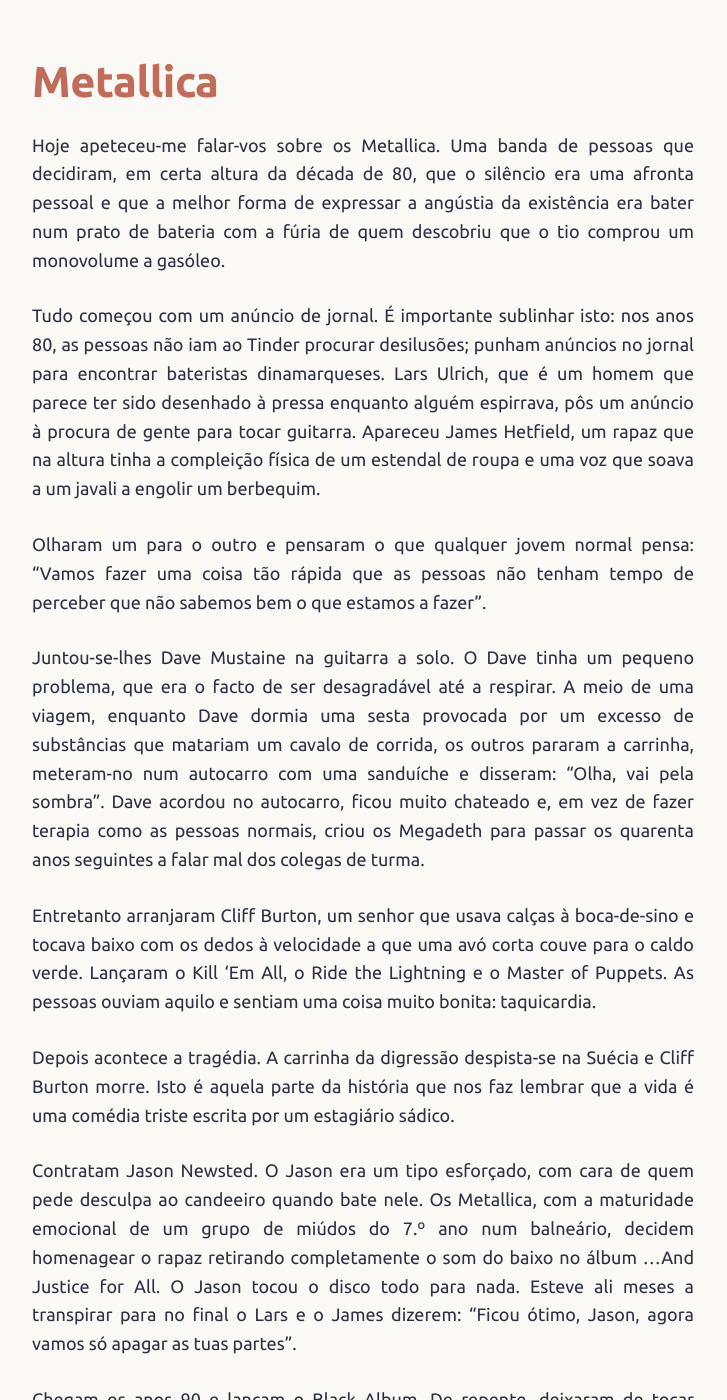
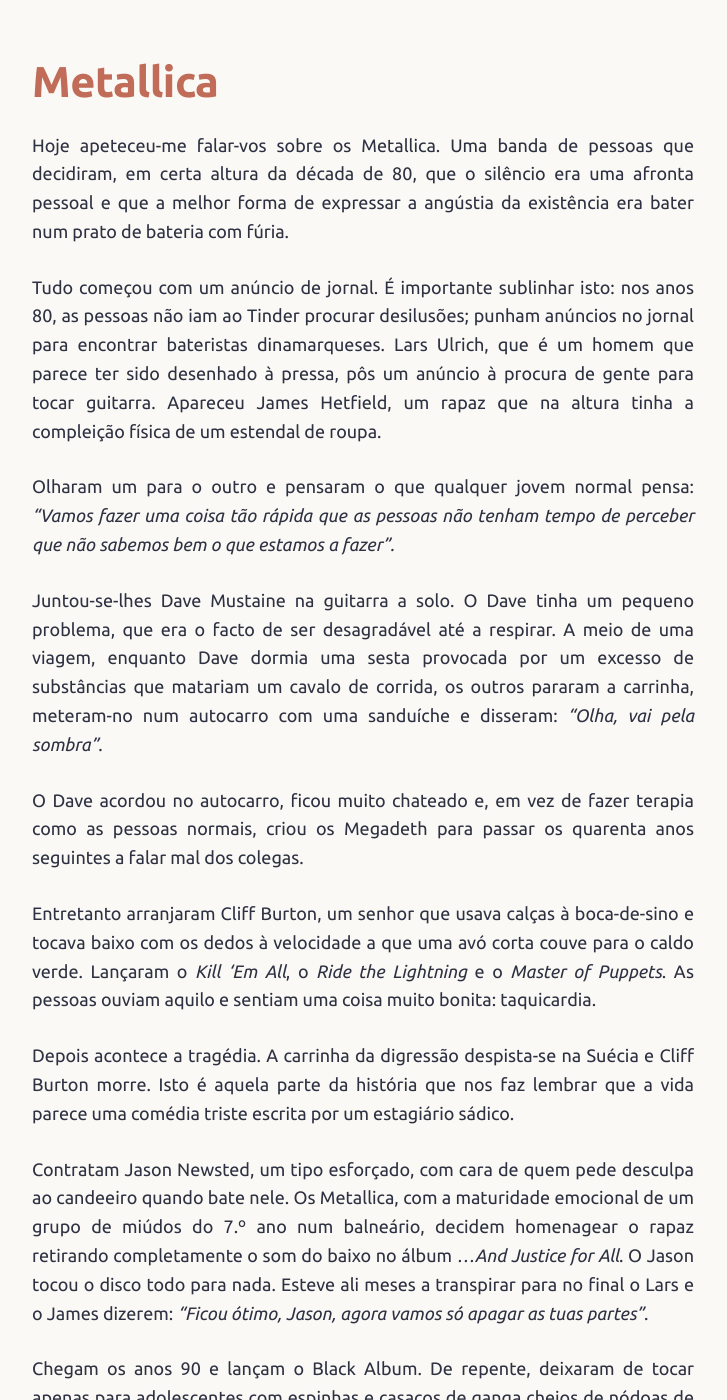
Before and after one commit to joaquim-capitao/musica, a Jekyll site: the page built from artistas/metallica.md, in a window 1280 px wide and 1400 px high. Shown: the whole window, without its empty margins (277-1004 px from the left). Built offline with Jekyll 4.4.1, drawn with Linux system fonts in a browser that asks for light colours; our own code applies the rules of GitHub Pages for plain Markdown files; some of the changed text lies outside the part shown.

Commit message:
Refine Metallica article text and formatting
Updated the text to improve clarity and formatting, including italicizing and bolding certain phrases for emphasis.

```diff
--- a/artistas/metallica.md
+++ b/artistas/metallica.md
@@ -1,27 +1,31 @@
 # Metallica
 
 
-Hoje apeteceu-me falar-vos sobre os Metallica. Uma banda de pessoas que decidiram, em certa altura da década de 80, que o silêncio era uma afronta pessoal e que a melhor forma de expressar a angústia da existência era bater num prato de bateria com a fúria de quem descobriu que o tio comprou um monovolume a gasóleo.
+Hoje apeteceu-me falar-vos sobre os Metallica. Uma banda de pessoas que decidiram, em certa altura da década de 80, que o silêncio era uma afronta pessoal e que a melhor forma de expressar a angústia da existência era bater num prato de bateria com fúria.
 
-Tudo começou com um anúncio de jornal. É importante sublinhar isto: nos anos 80, as pessoas não iam ao Tinder procurar desilusões; punham anúncios no jornal para encontrar bateristas dinamarqueses. Lars Ulrich, que é um homem que parece ter sido desenhado à pressa enquanto alguém espirrava, pôs um anúncio à procura de gente para tocar guitarra. Apareceu James Hetfield, um rapaz que na altura tinha a compleição física de um estendal de roupa e uma voz que soava a um javali a engolir um berbequim.
+Tudo começou com um anúncio de jornal. É importante sublinhar isto: nos anos 80, as pessoas não iam ao Tinder procurar desilusões; punham anúncios no jornal para encontrar bateristas dinamarqueses. Lars Ulrich, que é um homem que parece ter sido desenhado à pressa, pôs um anúncio à procura de gente para tocar guitarra. Apareceu James Hetfield, um rapaz que na altura tinha a compleição física de um estendal de roupa.
 
-Olharam um para o outro e pensaram o que qualquer jovem normal pensa: "Vamos fazer uma coisa tão rápida que as pessoas não tenham tempo de perceber que não sabemos bem o que estamos a fazer".
+Olharam um para o outro e pensaram o que qualquer jovem normal pensa: *"Vamos fazer uma coisa tão rápida que as pessoas não tenham tempo de perceber que não sabemos bem o que estamos a fazer".*
 
-Juntou-se-lhes Dave Mustaine na guitarra a solo. O Dave tinha um pequeno problema, que era o facto de ser desagradável até a respirar. A meio de uma viagem, enquanto Dave dormia uma sesta provocada por um excesso de substâncias que matariam um cavalo de corrida, os outros pararam a carrinha, meteram-no num autocarro com uma sanduíche e disseram: "Olha, vai pela sombra". Dave acordou no autocarro, ficou muito chateado e, em vez de fazer terapia como as pessoas normais, criou os Megadeth para passar os quarenta anos seguintes a falar mal dos colegas de turma.
+Juntou-se-lhes Dave Mustaine na guitarra a solo. O Dave tinha um pequeno problema, que era o facto de ser desagradável até a respirar. A meio de uma viagem, enquanto Dave dormia uma sesta provocada por um excesso de substâncias que matariam um cavalo de corrida, os outros pararam a carrinha, meteram-no num autocarro com uma sanduíche e disseram: *"Olha, vai pela sombra"*.
 
-Entretanto arranjaram Cliff Burton, um senhor que usava calças à boca-de-sino e tocava baixo com os dedos à velocidade a que uma avó corta couve para o caldo verde. Lançaram o Kill 'Em All, o Ride the Lightning e o Master of Puppets. As pessoas ouviam aquilo e sentiam uma coisa muito bonita: taquicardia.
+O Dave acordou no autocarro, ficou muito chateado e, em vez de fazer terapia como as pessoas normais, criou os Megadeth para passar os quarenta anos seguintes a falar mal dos colegas.
 
-Depois acontece a tragédia. A carrinha da digressão despista-se na Suécia e Cliff Burton morre. Isto é aquela parte da história que nos faz lembrar que a vida é uma comédia triste escrita por um estagiário sádico.
+Entretanto arranjaram Cliff Burton, um senhor que usava calças à boca-de-sino e tocava baixo com os dedos à velocidade a que uma avó corta couve para o caldo verde. Lançaram o *Kill 'Em All*, o *Ride the Lightning* e o *Master of Puppets*. As pessoas ouviam aquilo e sentiam uma coisa muito bonita: taquicardia.
 
-Contratam Jason Newsted. O Jason era um tipo esforçado, com cara de quem pede desculpa ao candeeiro quando bate nele. Os Metallica, com a maturidade emocional de um grupo de miúdos do 7.º ano num balneário, decidem homenagear o rapaz retirando completamente o som do baixo no álbum ...And Justice for All. O Jason tocou o disco todo para nada. Esteve ali meses a transpirar para no final o Lars e o James dizerem: "Ficou ótimo, Jason, agora vamos só apagar as tuas partes".
+Depois acontece a tragédia. A carrinha da digressão despista-se na Suécia e Cliff Burton morre. Isto é aquela parte da história que nos faz lembrar que a vida parece uma comédia triste escrita por um estagiário sádico.
+
+Contratam Jason Newsted, um tipo esforçado, com cara de quem pede desculpa ao candeeiro quando bate nele. Os Metallica, com a maturidade emocional de um grupo de miúdos do 7.º ano num balneário, decidem homenagear o rapaz retirando completamente o som do baixo no álbum *...And Justice for All*. O Jason tocou o disco todo para nada. Esteve ali meses a transpirar para no final o Lars e o James dizerem: *"Ficou ótimo, Jason, agora vamos só apagar as tuas partes"*.
 
 Chegam os anos 90 e lançam o Black Album. De repente, deixaram de tocar apenas para adolescentes com espinhas e casacos de ganga cheios de nódoas de rissol, e passaram a tocar para o seu primo que trabalha numa seguradora e acha que "Enter Sandman" é uma canção ótima para ouvir no trânsito da Segunda Circular. Ficaram milionários. Cortaram o cabelo. Fizeram o Load e o Reload, e os fãs mais radicais sentiram-se tão traídos como se a mãe lhes tivesse confessado que afinal gosta mais do cão.
 
-Mais tarde, o Lars Ulrich descobriu a Internet e o Napster. E não gostou. Ficou muito ofendido por as pessoas descarregarem mp3 com a qualidade de uma chamada de telefone fixo gravada numa cassete de vídeo, e foi para o tribunal queixar-se de que os estudantes universitários lhe estavam a roubar o ouro das torneiras da casa de banho dos hóspedes.
+![](https://i.makeagif.com/media/9-12-2015/9uvN7X.gif)
 
-Houve ainda um documentário fascinante onde se vê quatro multimilionários a pagar a um terapeuta de camisola de gola alta para aprenderem a dizer "o que tu fizeste magoou os meus sentimentos, James" antes de irem gravar o St. Anger, um álbum onde a caixa da bateria soa deliberadamente a um tacho de pressão a cair pelas escadas do metro.
+Mais tarde, o Lars Ulrich descobriu a Internet e o Napster. E não gostou. Ficou muito ofendido por as pessoas descarregarem mp3 com a qualidade de uma chamada de telefone fixo gravada numa cassete de vídeo, e foi para o tribunal queixar-se de que os estudantes universitários lhe estavam a roubar o ouro das torneiras da casa de banho.
 
-Hoje em dia são uns senhores respeitáveis. O James Hetfield continua a berrar "YEAH" com convicção e o Lars continua a mastigar pastilha elástica como se a pastilha lhe devesse dinheiro. Enchem estádios pelo mundo inteiro para tocar canções sobre a morte e o desespero enquanto milhares de pessoas de meia-idade compram t-shirts a sessenta euros e pensam que amanhã vão ter muitas dores na coluna lombar.
+Houve ainda um documentário fascinante onde se vê quatro multimilionários a pagar a um terapeuta de camisola de gola alta para aprenderem a dizer *"o que tu fizeste magoou os meus sentimentos, James"* antes de irem gravar o *St. Anger*, um álbum onde a caixa da bateria soa deliberadamente a um tacho de pressão a cair pelas escadas do metro.
+
+Hoje em dia são uns senhores respeitáveis. O James Hetfield continua a berrar **"YEAH"** com convicção e o Lars continua a mastigar pastilha elástica como se a pastilha lhe devesse dinheiro. Enchem estádios pelo mundo inteiro para tocar canções sobre a morte e o desespero enquanto milhares de pessoas de meia-idade compram t-shirts a sessenta euros.
 
 E é isto.
 
```
